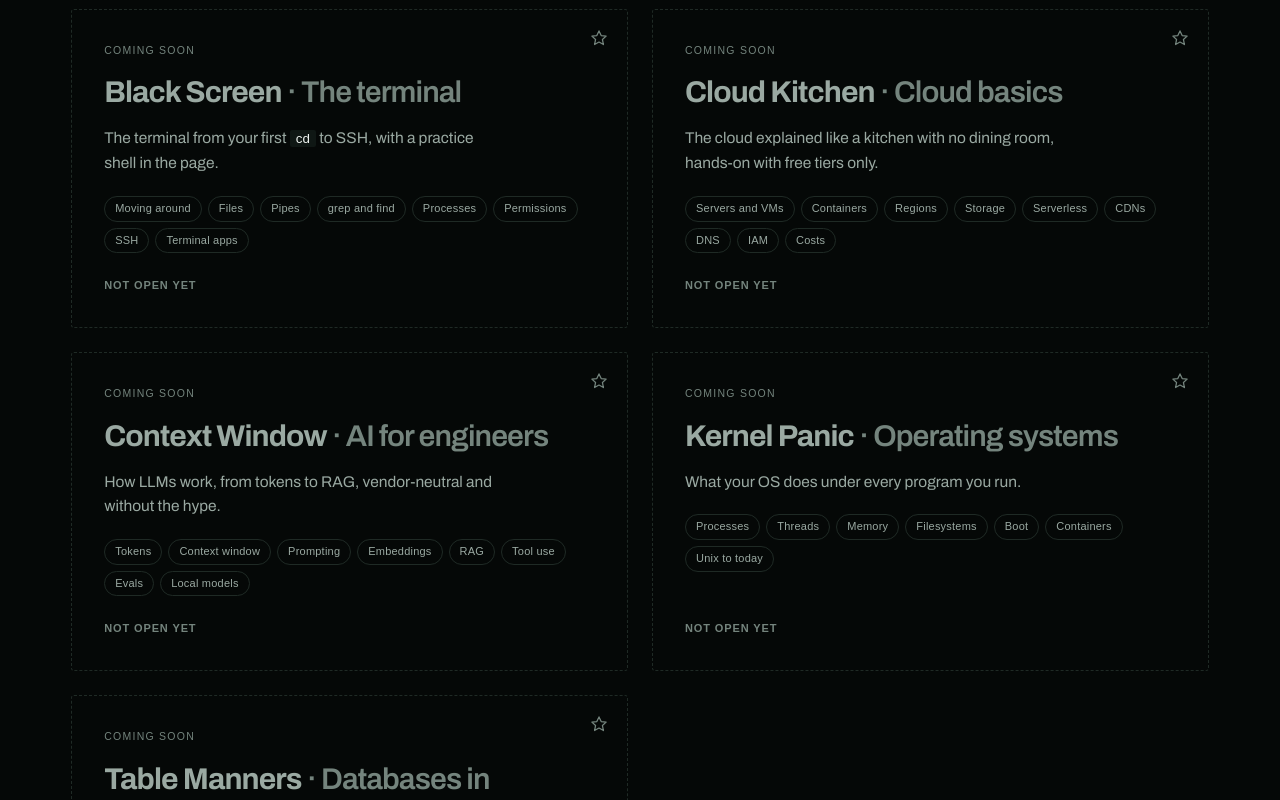
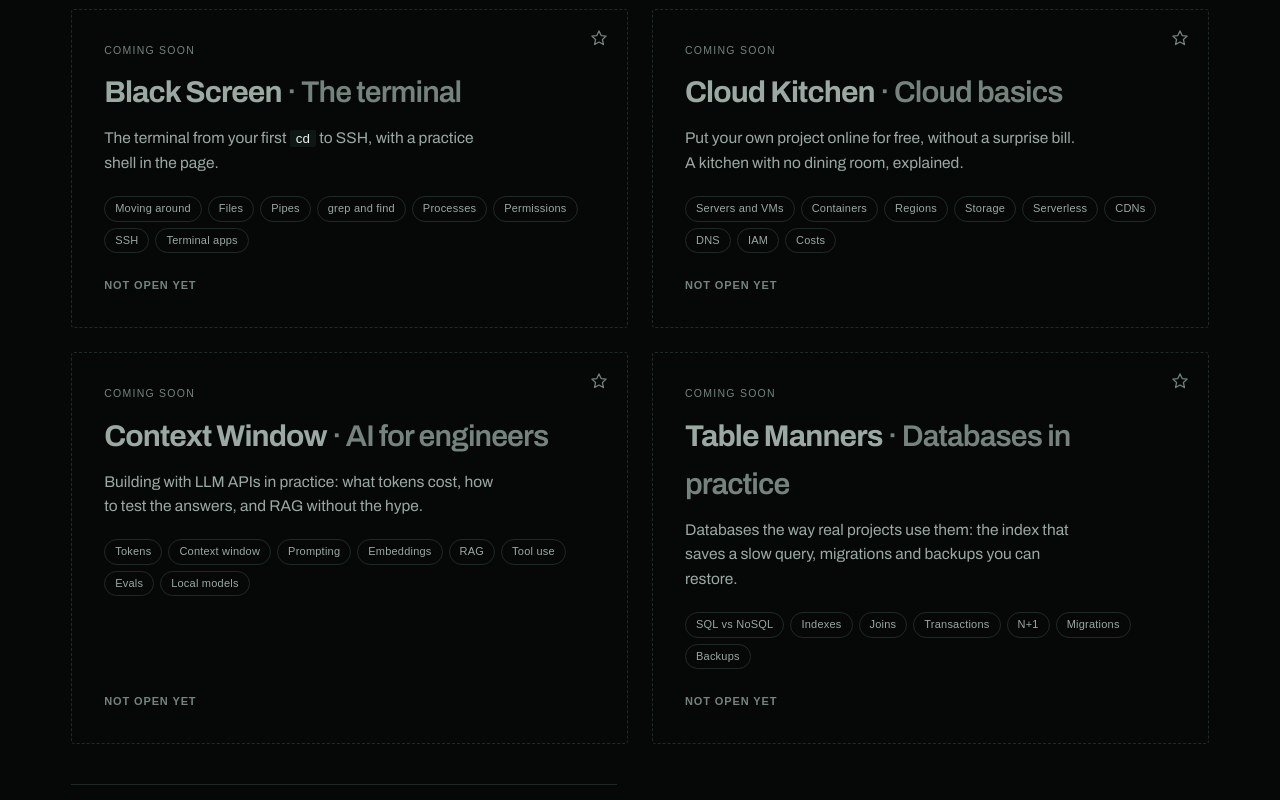
Before and after one commit to verastack-labs/origan, a Next.js app: page /resources in a window 1280 px wide. Shown: the part 1220-2020 px from the top of the page. Built offline with nearby package versions, Linux system fonts and the light colour scheme; a web font is replaced by a local one.

Commit message:
Shelf: drop Kernel Panic under the coverage rule, and narrow the coming cards to their practical angle (#46)

```diff
--- a/src/data/resources.ts
+++ b/src/data/resources.ts
@@ -67,7 +67,6 @@ export const shelfFilters: readonly ShelfFilter[] = [
   { id: "terminal", label: "Terminal", hint: "the command line" },
   { id: "cloud", label: "Cloud", hint: "servers, storage and bills" },
   { id: "ai", label: "AI", hint: "how LLMs work" },
-  { id: "os", label: "OS", hint: "what runs under your code" },
   { id: "databases", label: "Databases", hint: "SQL, indexes, transactions" },
 ];
 
@@ -154,7 +153,7 @@ export const resources: readonly Resource[] = [
     status: "coming",
     name: "Cloud Kitchen",
     descriptor: "Cloud basics",
-    summary: "The cloud explained like a kitchen with no dining room, hands-on with free tiers only.",
+    summary: "Put your own project online for free, without a surprise bill. A kitchen with no dining room, explained.",
     filters: ["cloud"],
     topics: ["Servers and VMs", "Containers", "Regions", "Storage", "Serverless", "CDNs", "DNS", "IAM", "Costs"],
   },
@@ -163,25 +162,16 @@ export const resources: readonly Resource[] = [
     status: "coming",
     name: "Context Window",
     descriptor: "AI for engineers",
-    summary: "How LLMs work, from tokens to RAG, vendor-neutral and without the hype.",
+    summary: "Building with LLM APIs in practice: what tokens cost, how to test the answers, and RAG without the hype.",
     filters: ["ai"],
     topics: ["Tokens", "Context window", "Prompting", "Embeddings", "RAG", "Tool use", "Evals", "Local models"],
-  },
-  {
-    id: "kernel-panic",
-    status: "coming",
-    name: "Kernel Panic",
-    descriptor: "Operating systems",
-    summary: "What your OS does under every program you run.",
-    filters: ["os"],
-    topics: ["Processes", "Threads", "Memory", "Filesystems", "Boot", "Containers", "Unix to today"],
   },
   {
     id: "table-manners",
     status: "coming",
     name: "Table Manners",
     descriptor: "Databases in practice",
-    summary: "Databases the way real projects use them.",
+    summary: "Databases the way real projects use them: the index that saves a slow query, migrations and backups you can restore.",
     filters: ["databases"],
     topics: ["SQL vs NoSQL", "Indexes", "Joins", "Transactions", "N+1", "Migrations", "Backups"],
   },
```
Also changed, not shown: 2 other files (tests, documents, lock files or other folders).
